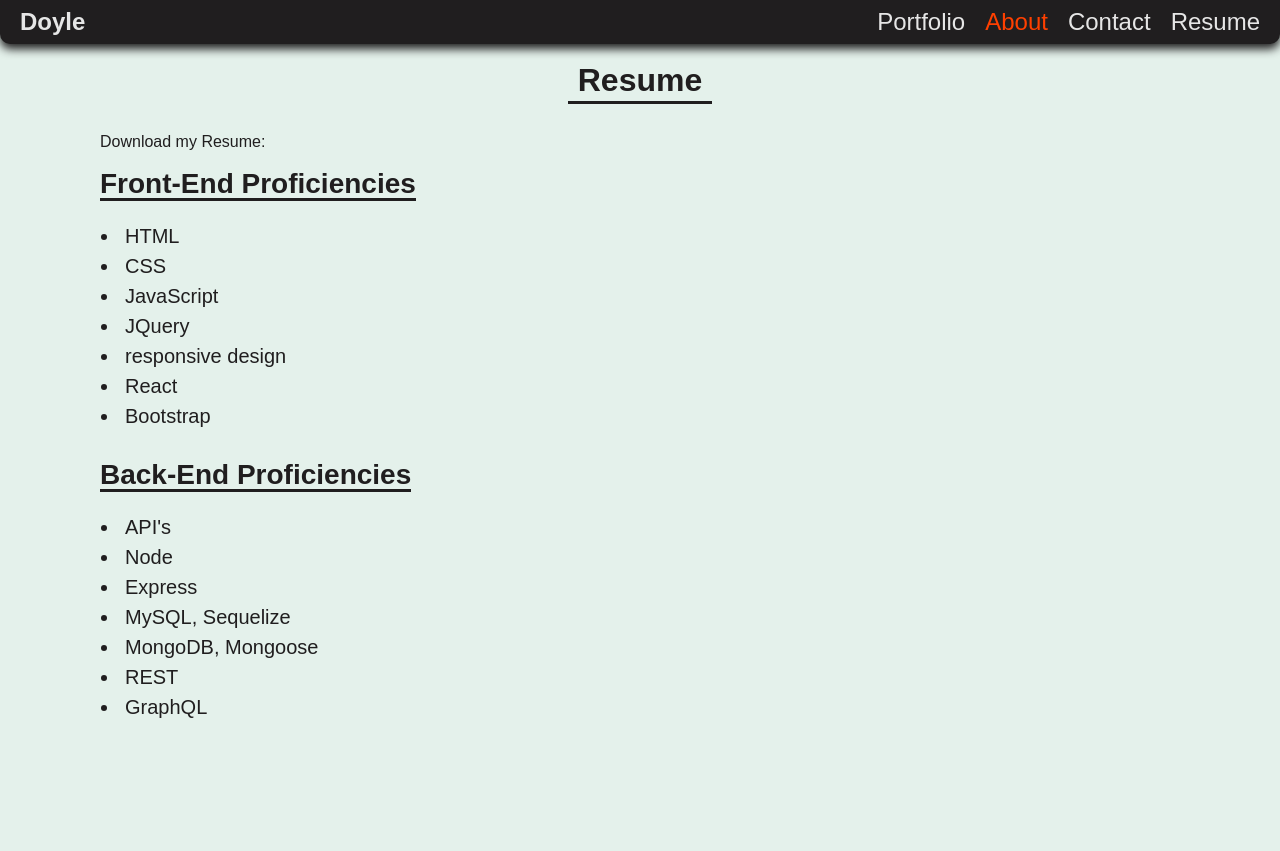
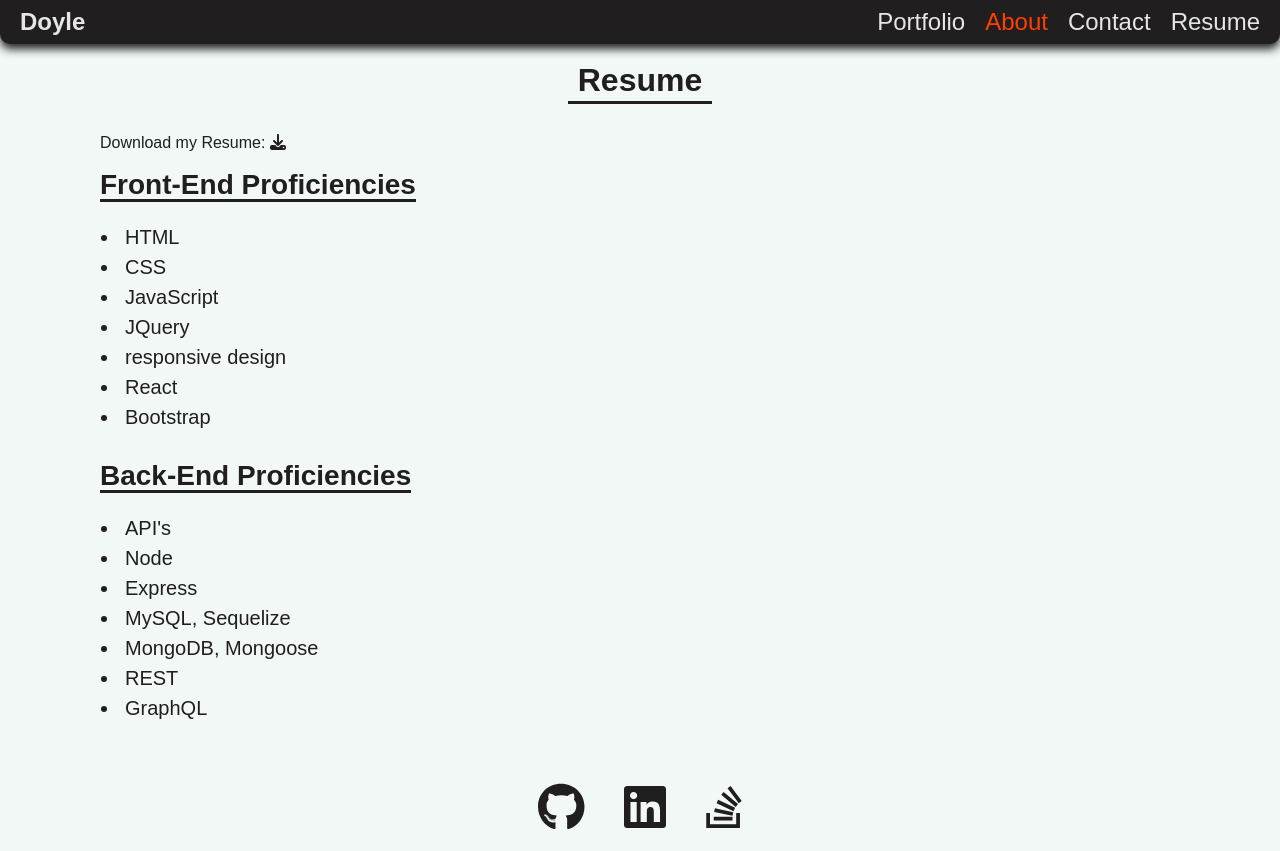
Before and after one commit to JohnTD796/React-Portfolio, a React (Vite) app: page /resume in a window 1280 px wide. Before the commit the page ends 800 px from the top, so only its background shows below. Built offline with nearby package versions, Linux system fonts and the light colour scheme.

Commit message:
added footer +links and resume download button'

```diff
--- a/package.json
+++ b/package.json
@@ -11,6 +11,7 @@
   },
   "dependencies": {
     "@fortawesome/fontawesome-svg-core": "^6.6.0",
+    "@fortawesome/free-brands-svg-icons": "^6.6.0",
     "@fortawesome/free-solid-svg-icons": "^6.6.0",
     "@fortawesome/react-fontawesome": "^0.2.2",
     "react": "^18.3.1",
--- a/src/App.jsx
+++ b/src/App.jsx
@@ -1,13 +1,14 @@
-import React from 'react';
 import './App.css';
-import { Outlet } from 'react-router-dom'
-import Nav from './components/nav'
+import { Outlet } from 'react-router-dom';
+import Nav from './components/nav';
+import Footer from './components/footer';
 
 function App() {
   return (
     <>
       <Nav />
       <Outlet />
+      <Footer />
     </>
   )
 }
--- a/src/components/about.jsx
+++ b/src/components/about.jsx
@@ -1,6 +1,6 @@
 import '../about.css'
 import { FontAwesomeIcon } from '@fortawesome/react-fontawesome';
-import { faUser} from '@fortawesome/free-solid-svg-icons';
+import { faUser } from '@fortawesome/free-solid-svg-icons';
 
 export default function aboutMe() {
  return (
--- /dev/null
+++ b/src/components/footer.jsx
@@ -0,0 +1,30 @@
+import { FontAwesomeIcon } from '@fortawesome/react-fontawesome';
+import { faGithub, faLinkedin, faStackOverflow } from '@fortawesome/free-brands-svg-icons';
+import '../footer.css'
+
+const GithubLink = 'https://github.com/JohnTD796'
+const LinkedinLink = 'https://www.linkedin.com/in/jdoyle5/'
+
+export default function Footer() {
+  return(
+    <footer>
+      <div className='footerContainer'>
+        <a className='footerLinks' href={GithubLink}>
+          <p className='footerIcon'>
+            <FontAwesomeIcon icon={faGithub} />
+          </p>
+        </a>
+        <a className='footerLinks' href={LinkedinLink}>
+          <p className='footerIcon'>
+            <FontAwesomeIcon icon={faLinkedin}/>
+          </p>
+        </a>
+        <a className='footerLinks' href={GithubLink}>
+          <p className='footerIcon'>
+          <FontAwesomeIcon icon={faStackOverflow} />
+          </p>
+        </a>
+      </div>
+    </footer>
+  )
+}
--- a/src/components/resume.jsx
+++ b/src/components/resume.jsx
@@ -1,4 +1,7 @@
-import '../resume.css'
+import { FontAwesomeIcon } from '@fortawesome/react-fontawesome';
+import { faDownload } from '@fortawesome/free-solid-svg-icons';
+import '../resume.css';
+import downloadResume from '../pdf/JohnDoyleResume.pdf';
 
 export default function Resume() {
   return (
@@ -8,7 +11,7 @@ export default function Resume() {
       </div>
       <div className='resumeBodyContainer'>
         <div>
-          <div className='downloadResume'>Download my Resume:</div>
+          <div className='downloadResume'>Download my Resume:<a href={downloadResume}> <FontAwesomeIcon icon={faDownload} /></a></div>
           <h4 className="resumeTitle">Front-End Proficiencies</h4>
           <ul className='resumeUl'>
             <li className="resumeLi">HTML</li>
--- /dev/null
+++ b/src/footer.css
@@ -0,0 +1,30 @@
+footer {
+  display: flex;
+  width: 100%;
+  justify-content: center;
+  align-items: end;
+  padding: 10px;
+}
+
+.footerContainer{
+  display: flex;
+  justify-content: center;
+  align-items: end;
+  padding: 10px
+}
+
+.footerLinks {
+  text-decoration: none;
+}
+
+.footerIcon {
+  display: flex;
+  justify-content: center;
+  padding: 0px 20px 0px 20px;
+  font-size: 300%;
+  color: #201E1F;
+}
+
+.footerIcon:hover {
+  color: #FF4000;
+}
--- a/src/index.css
+++ b/src/index.css
@@ -1,7 +1,7 @@
 :root {
   font-family: 'Trebuchet MS', 'Lucida Sans Unicode', 'Lucida Grande', 'Lucida Sans', Arial, sans-serif;
   line-height: 1.5;
-  background-color: #E4F1EB;
+  background-color: #F2F8F5;
 }
 
 .pageTitleContainer {
@@ -14,8 +14,5 @@
   color: #201E1F;
   display: inline-block;
   justify-content: center;
-  /* background-color: rgb(0, 0, 172); */
-  /* border-radius: 0px 0px 10px 10px; */
   border-bottom: solid;
-
 }
--- a/src/resume.css
+++ b/src/resume.css
@@ -5,6 +5,15 @@ padding: 20px 0px 20px 90px;
 .downloadResume {
   padding: 10px;
   color: #201E1F;
+}
+
+.downloadResume a {
+  text-decoration: none;
+  color: #201E1F;
+}
+
+.downloadResume a:hover {
+  color: #FF4000;
 }
 
 .resumeTitle {
```
Also changed, not shown: 2 other files (tests, documents, lock files or other folders).
